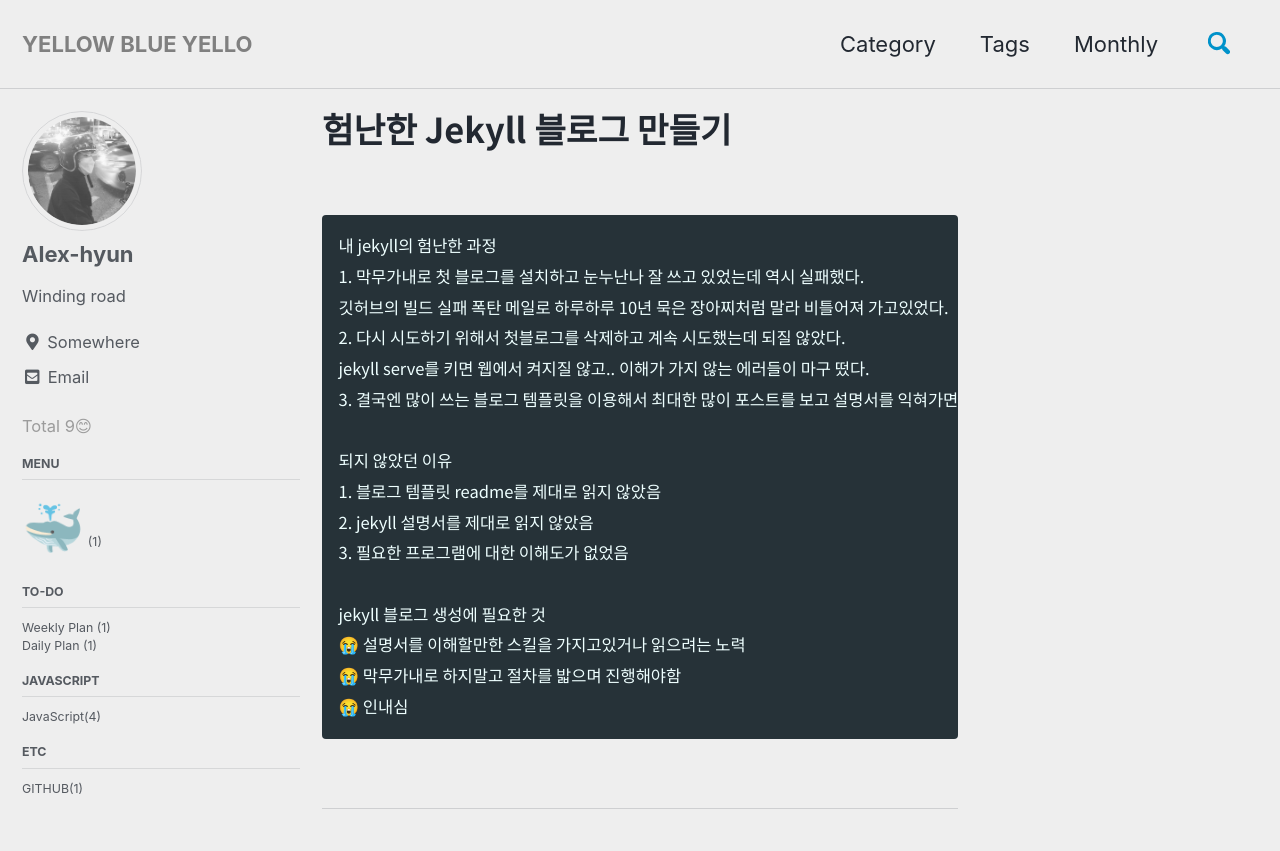
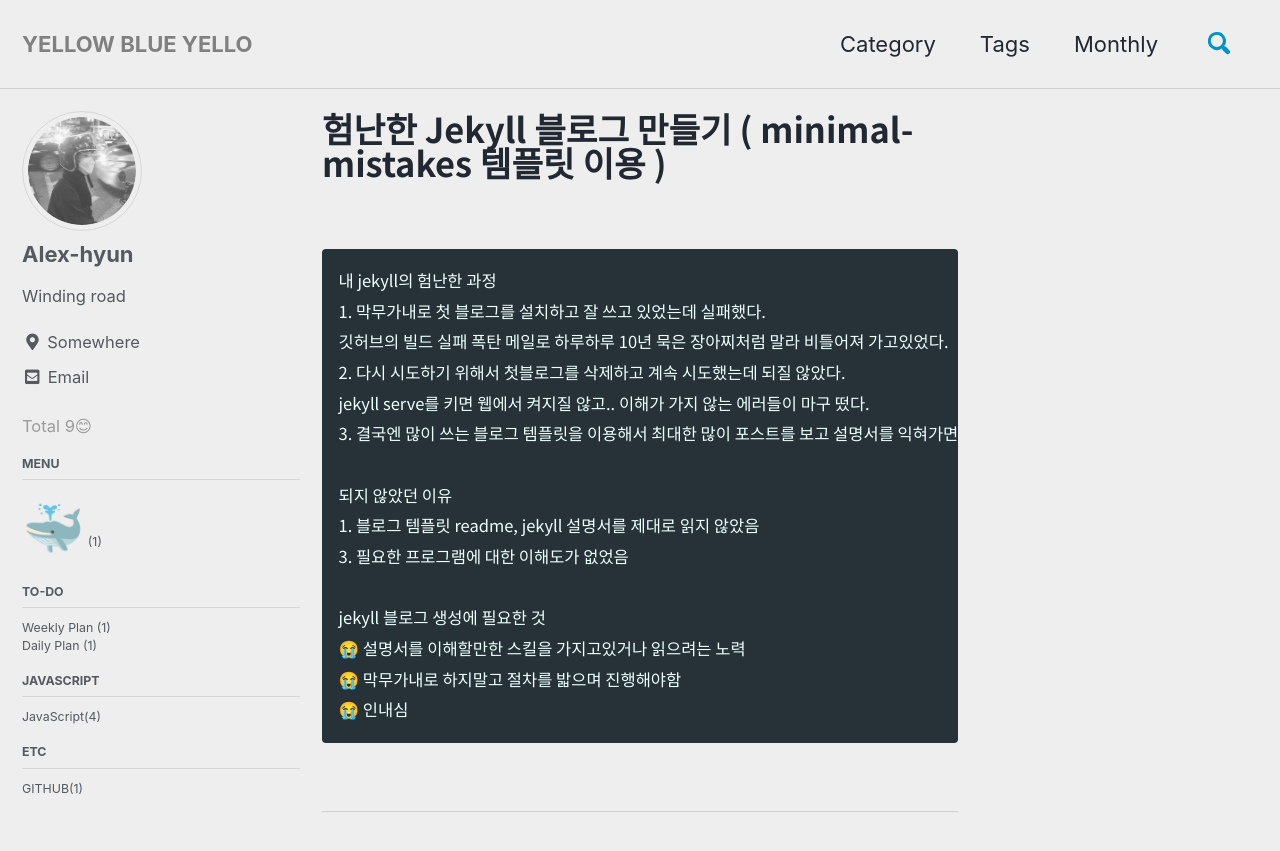
Before and after one commit to h-alex2/h-alex2.github.io, a Jekyll site: the page built from _posts/etc/2021-05-20-jekyll-setting.md, in a window 1280 px wide and 900 px high. Shown: the top 851 px of the window. Built offline with Jekyll 4.4.1, drawn with Linux system fonts in a browser that asks for light colours; cached includes are drawn as plain includes.

Commit message:
Update 2021-05-20-jekyll-setting.md

````diff
--- a/_posts/etc/2021-05-20-jekyll-setting.md
+++ b/_posts/etc/2021-05-20-jekyll-setting.md
@@ -1,5 +1,5 @@
 ---
-title: "험난한 Jekyll 블로그 만들기"
+title: "험난한 Jekyll 블로그 만들기 ( minimal-mistakes 템플릿 이용 ) "
 date: 2021-05-20
 category: github
 tags:
@@ -12,15 +12,14 @@ tags:
 
 ```
 내 jekyll의 험난한 과정
-1. 막무가내로 첫 블로그를 설치하고 눈누난나 잘 쓰고 있었는데 역시 실패했다.
+1. 막무가내로 첫 블로그를 설치하고 잘 쓰고 있었는데 실패했다.
 깃허브의 빌드 실패 폭탄 메일로 하루하루 10년 묵은 장아찌처럼 말라 비틀어져 가고있었다.
 2. 다시 시도하기 위해서 첫블로그를 삭제하고 계속 시도했는데 되질 않았다.
 jekyll serve를 키면 웹에서 켜지질 않고.. 이해가 가지 않는 에러들이 마구 떴다.
 3. 결국엔 많이 쓰는 블로그 템플릿을 이용해서 최대한 많이 포스트를 보고 설명서를 익혀가면서 설치에 성공했다.
 
 되지 않았던 이유
-1. 블로그 템플릿 readme를 제대로 읽지 않았음
-2. jekyll 설명서를 제대로 읽지 않았음
+1. 블로그 템플릿 readme, jekyll 설명서를 제대로 읽지 않았음
 3. 필요한 프로그램에 대한 이해도가 없었음
 
 jekyll 블로그 생성에 필요한 것
````
